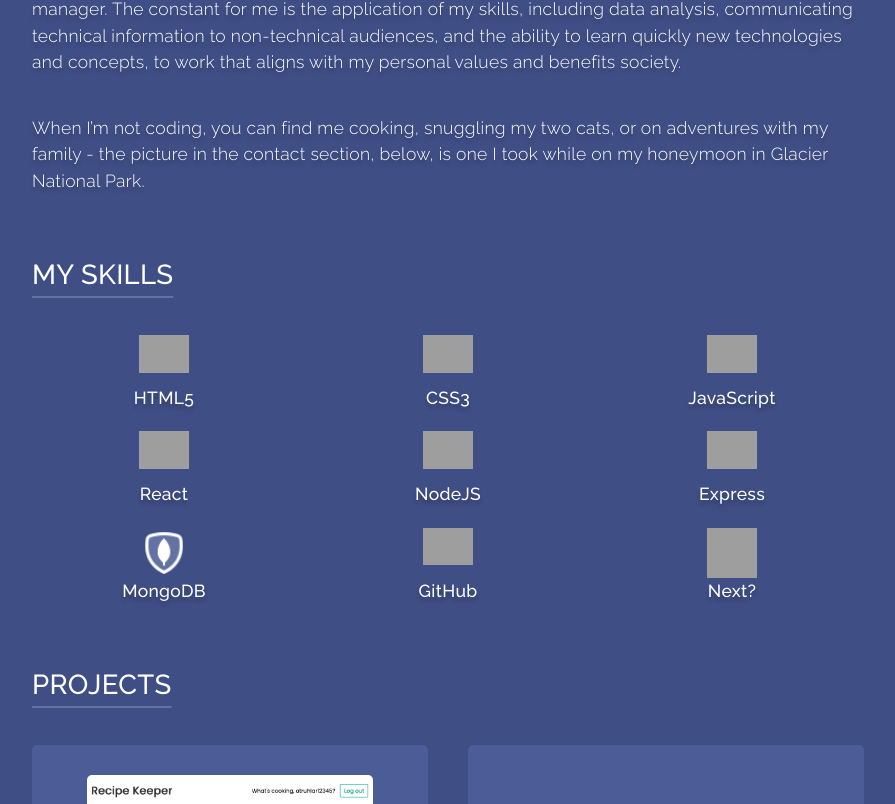
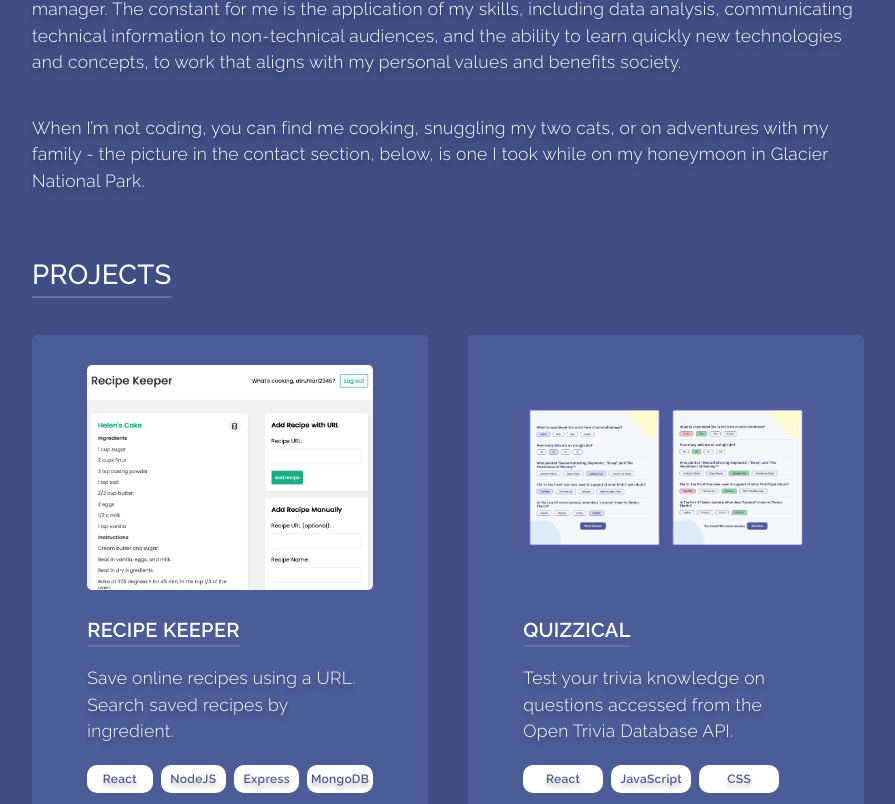
Before and after one commit to allison-truhlar/new-portfolio, a plain HTML site: page index.html in a window 1280 px wide. Shown: the part 1002-1806 px from the top of the page, without its empty margins (192-1087 px from the left). Drawn offline with Linux system fonts and the light colour scheme; grey boxes are pictures that could not be loaded.

Commit message:
chore: remove skills section

```diff
--- a/index.html
+++ b/index.html
@@ -64,10 +64,10 @@
 
 
     <section class="home-hero hero">
-        <div class="background-fade-container background-fade-in delay-2">
+        <div class="background-fade-container background-fade-in">
             <div class="display-container hero-text">
-                <h1 class="heading-white-underline fade-in delay-0">Allison Truhlar</h1>
-                <p class="fade-in delay-1">Full-Stack Software Engineer</p>
+                <h1 class="heading-white-underline fade-in">Allison Truhlar</h1>
+                <p class="fade-in">Full-Stack Software Engineer</p>
             </div>
         </div>
         <svg xmlns="http://www.w3.org/2000/svg" viewBox="0 0 100 100" preserveAspectRatio="none">
@@ -76,9 +76,7 @@
     </section>
 
     <main>
-        <div class="about-and-skills-wrapper display-container">
-            <section id="about" class="about-section  appear">
-
+        <section id="about" class="display-container about-section appear">
             <div class="about-section-header-container">
                 <h2 class="section-header">About Me</h2>
                 <div class="headshot-container">
@@ -101,81 +99,10 @@
             <p class="section-content">When I’m not coding, you can find me cooking, snuggling my two cats, or on
                 adventures with my family - the picture in the contact section, below, is one I took while on my
                 honeymoon in Glacier National Park.</p>
-
         </section>
-
-            <section class="skill-section appear">
-                <h2 class="section-header">My Skills</h2>
-                <div class="section-content">
-                    <div class="skills-wrapper">
-                        <div class="skill-item">
-                            <div class="skill-icon-container">
-                                <img src="https://img.icons8.com/ffffff/ios/50/html-5--v2.png" alt="html-5--v2"
-                                    loading="lazy" />
-                            </div>
-                            <p>HTML5</p>
-                        </div>
-                        <div class="skill-item">
-                            <div class="skill-icon-container">
-                                <img src="https://img.icons8.com/ffffff/ios/50/css3.png" alt="css3" loading="lazy" />
-                            </div>
-                            <p>CSS3</p>
-                        </div>
-                        <div class="skill-item">
-                            <div class="skill-icon-container">
-                                <img src="https://img.icons8.com/ffffff/ios/50/javascript--v1.png" alt="javascript--v1"
-                                    loading="lazy" />
-                            </div>
-                            <p>JavaScript</p>
-                        </div>
-                        <div class="skill-item">
-                            <div class="skill-icon-container">
-                                <img src="https://img.icons8.com/ffffff/ios-glyphs/60/react.png" alt="react"
-                                    loading="lazy" />
-                            </div>
-                            <p>React</p>
-                        </div>
-                        <div class="skill-item">
-                            <div class="skill-icon-container">
-                                <img src="https://img.icons8.com/ffffff/windows/64/node-js.png" alt="node-js"
-                                    loading="lazy" />
-                            </div>
-                            <p>NodeJS</p>
-                        </div>
-                        <div class="skill-item">
-                            <div class="skill-icon-container">
-                                <img src="https://img.icons8.com/ffffff/ios/50/express-js.png" alt="express-js"
-                                    loading="lazy" />
-                            </div>
-                            <p>Express</p>
-                        </div>
-                        <div class="skill-item">
-                            <div class="skill-icon-container">
-                                <img src="./assets/icons/icons8-mongodb-48.png" alt="Mongo D B" loading="lazy" />
-                            </div>
-                            <p>MongoDB</p>
-                        </div>
-                        <div class="skill-item">
-                            <div class="skill-icon-container">
-                                <img src="https://img.icons8.com/ffffff/ios-glyphs/60/github.png" alt="github"
-                                    loading="lazy" />
-                            </div>
-                            <p>GitHub</p>
-                        </div>
-                        <div id="skill-change" class="skill-item">
-                            <div id="skill-change-icon" class="skill-icon-container skill-change-icon">
-                            </div>
-                            <p id="skill-change-text">Next?</p>
-                        </div>
-                    </div>
-                </div>
-            </section>
-
-        </div>
 
         <section id="projects" class="display-container appear">
             <h2 class="section-header">Projects</h2>
-
             <div class="project-cards-wrapper">
                 <div class="project-card">
                     <div class="project-card-img-container">
```
Lines whose indentation alone changed are shown as unchanged.
